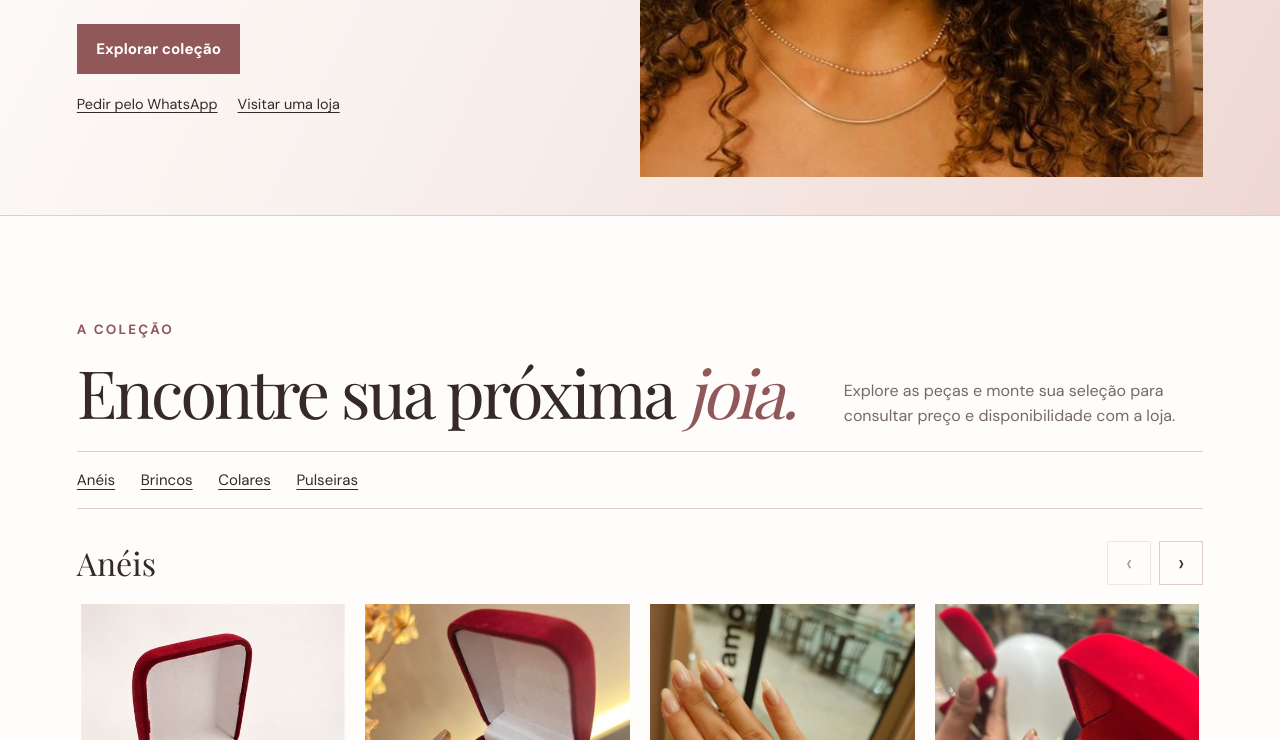
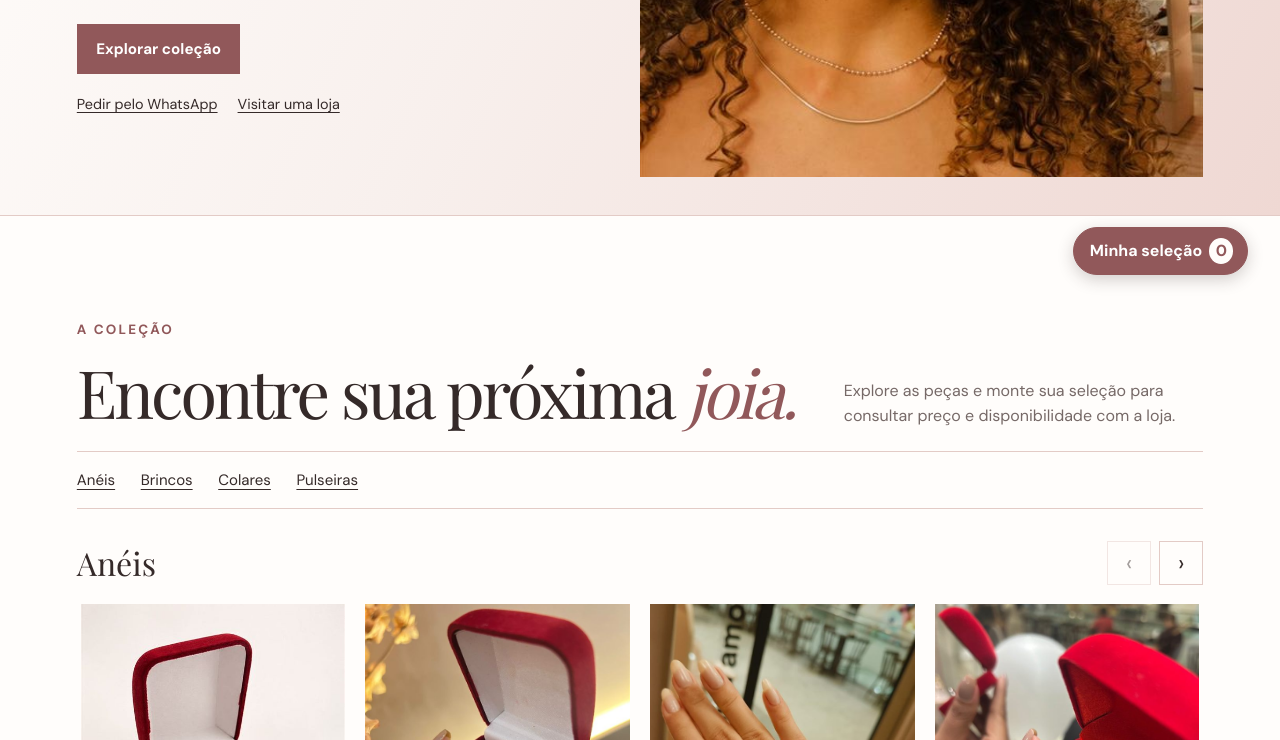
Before and after one commit to webnextora-dotcom/site-amore-prata, a plain HTML site: page index.html in a window 1280 px wide. Shown: the part 511-1251 px from the top of the page. Drawn offline with nearby package versions, Linux system fonts and the light colour scheme.

Commit message:
Mantém Minha seleção acessível com botão flutuante

```diff
--- a/styles.css
+++ b/styles.css
@@ -40,7 +40,27 @@ h2 em { color: var(--rose-deep); }
 .selection-toggle, .menu-toggle, .track-controls button, .select-product, .dialog-heading button, .selection-dialog li button {
   border: 1px solid var(--line); background: transparent; padding: .5rem .75rem; min-height: 2.75rem;
 }
-.selection-toggle span { display: inline-grid; place-items: center; min-width: 1.5rem; padding: 0 .25rem; margin-left: .25rem; background: var(--rose-deep); color: white; border-radius: 50%; }
+.selection-toggle {
+  position: fixed;
+  z-index: 4;
+  inset-inline-end: max(clamp(1rem, 3vw, 2rem), env(safe-area-inset-right));
+  inset-block-end: calc(.875rem + env(safe-area-inset-bottom));
+  display: inline-flex;
+  align-items: center;
+  gap: .45rem;
+  min-height: 3rem;
+  padding: .55rem .85rem .55rem 1rem;
+  border: 1px solid var(--rose-deep);
+  border-radius: 99rem;
+  background: var(--rose-deep);
+  color: white;
+  box-shadow: 0 .3rem 1rem #352a2938;
+  font-weight: 700;
+  white-space: nowrap;
+}
+.selection-toggle:hover { background: var(--ink); }
+.selection-toggle:focus-visible { outline: 2px solid var(--ink); box-shadow: 0 0 0 4px var(--cream); }
+.selection-toggle span { display: inline-grid; place-items: center; min-width: 1.5rem; padding: 0 .25rem; background: var(--cream); color: var(--rose-deep); border-radius: 50%; }
 .mobile-nav { display: none; }
 .hero {
   display: grid;
@@ -98,7 +118,7 @@ h2 em { color: var(--rose-deep); }
 .location-card > p:first-of-type { margin-bottom: 1rem; flex: 1; }
 .store-hours { display: flex; flex-wrap: wrap; justify-content: space-between; gap: 0 .65rem; padding-block: .45rem; border-top: 1px solid var(--line); font-size: .9rem; }
 .whatsapp-link { margin-top: .75rem; color: var(--rose-deep); font-weight: 700; }
-.site-footer { display: flex; flex-wrap: wrap; align-items: center; justify-content: space-between; gap: 1.4rem; padding: 2rem var(--gutter); background: var(--ink); color: var(--cream); }
+.site-footer { display: flex; flex-wrap: wrap; align-items: center; justify-content: space-between; gap: 1.4rem; padding: 2rem var(--gutter) calc(5rem + env(safe-area-inset-bottom)); background: var(--ink); color: var(--cream); }
 .footer-brand { font: 1.6rem var(--serif); }
 .site-footer p { font-size: .86rem; }
 .selection-dialog { width: min(32rem, calc(100% - 2rem)); max-height: calc(100% - 2rem); padding: clamp(1rem, 4vw, 2rem); border: 1px solid var(--line); background: var(--cream); color: var(--ink); }
@@ -142,6 +162,7 @@ h2 em { color: var(--rose-deep); }
   .visit-intro { gap: 1.25rem; }
 }
 @media (min-width: 42.001rem) {
+  .site-header { display: grid; grid-template-columns: 1fr auto 1fr; }
   .menu-toggle { display: none; }
 }
 @media (prefers-reduced-motion: reduce) {
```
